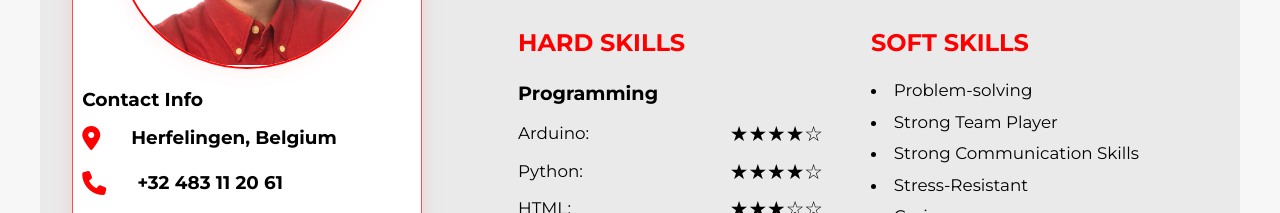
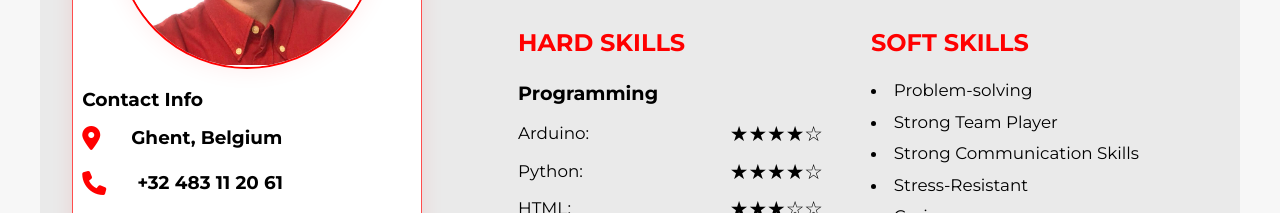
Before and after one commit to HDeRidder/Portfolio2025, a plain HTML site: page index.html in a window 1280 px wide. Shown: the part 1200-1413 px from the top of the page. Drawn offline with Linux system fonts and the light colour scheme.

Commit message:
change address 3

```diff
--- a/index.html
+++ b/index.html
@@ -71,7 +71,7 @@
                  <h3>Contact Info</h3>
                  <div class="contact-item">
                      <i class="fas fa-map-marker-alt"></i>
-                     <span class="contact-text">     Herfelingen, Belgium</span>
+                     <span class="contact-text">     Ghent, Belgium</span>
                  </div>
                  <div class="contact-item">
                      <a href="tel:+32483112061" class="contact-phone-link">
@@ -350,7 +350,7 @@
             <div class="contact-info">
                  <div class="contact-item">
                      <i class="fas fa-map-marker-alt"></i>
-                     <span class="contact-text">Test</span>
+                     <span class="contact-text">Ghent, Belgium</span>
                  </div>
                  <div class="contact-item">
                      <a href="tel:+32483112061" class="contact-phone-link">
```
